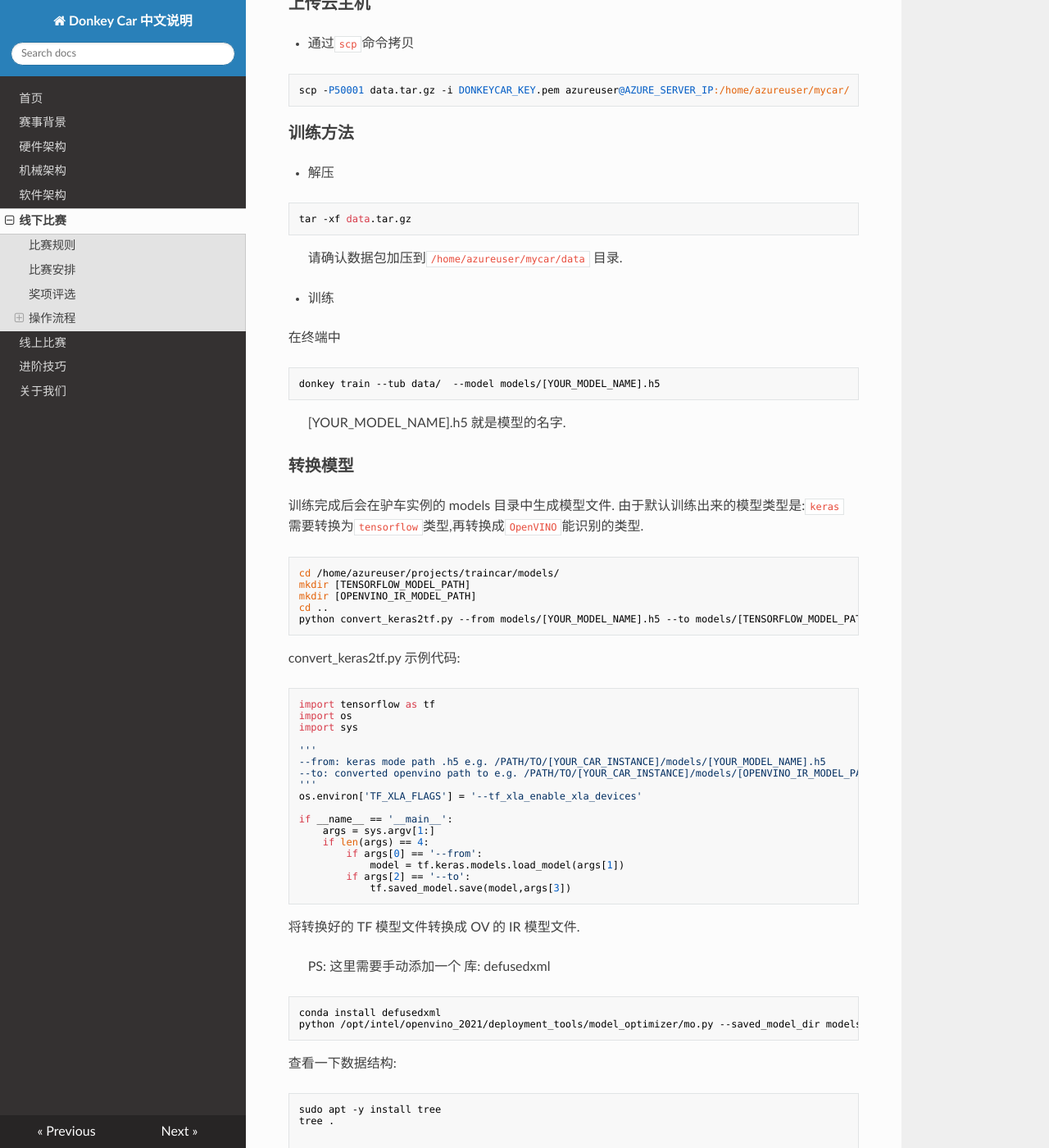
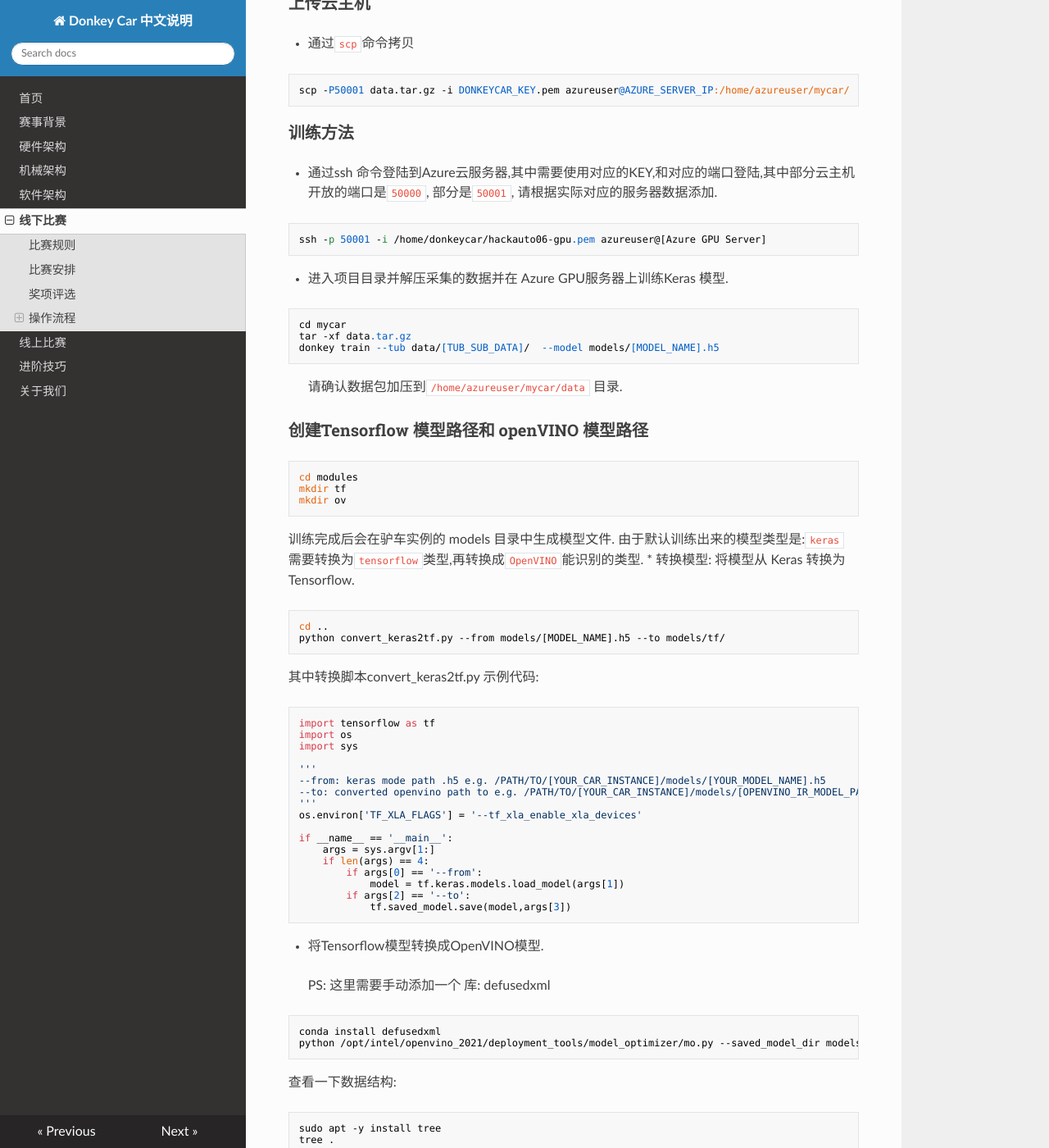
Before and after one commit to Mavengers/DonkeyDocsCN, an MkDocs documentation site: the page built from docs/operation/dk_process.md, in a window 1280 px wide and 1400 px high, scrolled down 3896 px. Shown: the whole window at 82% size. Built offline with MkDocs 1.6.1, drawn with Linux system fonts in a browser that asks for light colours; nearby versions of some CDN libraries; some of the changed text lies outside the part shown.

Commit message:
添加 dk_process.md部分细节
Signed-off-by: yoyojacky <yoyojacky2009@gmail.com>

````diff
--- a/docs/operation/dk_process.md
+++ b/docs/operation/dk_process.md
@@ -95,8 +95,6 @@ http://驴车当前IP地址:8887 端口
 
 ### 压缩打包数据
 
-
-
 为上传到Azure 进行云端进行训练,加快训练进程.
 
 ```
@@ -109,8 +107,6 @@ ls
 
 ### 上传云主机
 
-
-
 * 通过`scp`命令拷贝
 
 ```
@@ -118,41 +114,40 @@ scp -P50001 data.tar.gz -i DONKEYCAR_KEY.pem azureuser@AZURE_SERVER_IP:/home/azu
 ```
 ### 训练方法
 
-
-
-* 解压
+* 通过ssh 命令登陆到Azure云服务器,其中需要使用对应的KEY,和对应的端口登陆,其中部分云主机开放的端口是`50000`, 部分是`50001`, 请根据实际对应的服务器数据添加.
 
 ```
+ssh -p 50001 -i /home/donkeycar/hackauto06-gpu.pem azureuser@[Azure GPU Server]
+```
+
+* 进入项目目录并解压采集的数据并在 Azure GPU服务器上训练Keras 模型.
+
+```
+cd mycar
 tar -xf data.tar.gz
+donkey train --tub data/[TUB_SUB_DATA]/  --model models/[MODEL_NAME].h5
 ```
 
 > 请确认数据包加压到`/home/azureuser/mycar/data` 目录.
 
-* 训练
+### 创建Tensorflow 模型路径和 openVINO 模型路径
 
-在终端中
-
-```bash
-donkey train --tub data/  --model models/[YOUR_MODEL_NAME].h5
 ```
-
-> [YOUR_MODEL_NAME].h5 就是模型的名字.
-
-### 转换模型
-
+cd modules
+mkdir tf
+mkdir ov
+```
 
 训练完成后会在驴车实例的 models 目录中生成模型文件. 由于默认训练出来的模型类型是:`keras`
 需要转换为`tensorflow`类型,再转换成`OpenVINO`能识别的类型.
+* 转换模型: 将模型从 Keras 转换为 Tensorflow.
 
 ```bash
-cd /home/azureuser/projects/traincar/models/
-mkdir [TENSORFLOW_MODEL_PATH]
-mkdir [OPENVINO_IR_MODEL_PATH]
 cd ..
-python convert_keras2tf.py --from models/[YOUR_MODEL_NAME].h5 --to models/[TENSORFLOW_MODEL_PATH]/
+python convert_keras2tf.py --from models/[MODEL_NAME].h5 --to models/tf/
 ```
 
-convert_keras2tf.py 示例代码:
+其中转换脚本convert_keras2tf.py 示例代码:
 
 ```python
 import tensorflow as tf
@@ -174,13 +169,13 @@ if __name__ == '__main__':
             tf.saved_model.save(model,args[3])
 ```
 
-将转换好的 TF 模型文件转换成 OV 的 IR 模型文件.
+* 将Tensorflow模型转换成OpenVINO模型.
 
 > PS: 这里需要手动添加一个 库: defusedxml
 
 ```bash
 conda install defusedxml
-python /opt/intel/openvino_2021/deployment_tools/model_optimizer/mo.py --saved_model_dir models/[TENSORFLOW_MODEL_PATH] --input_shape [1,120,160,3] -o models/[OPENVINO_IR_MODEL_PATH] --data_type FP16
+python /opt/intel/openvino_2021/deployment_tools/model_optimizer/mo.py --saved_model_dir models/tf --input_shape [1,120,160,3] -o models/ov --data_type FP16
 ```
 查看一下数据结构:
 
@@ -195,18 +190,24 @@ tree .
 * 打包压缩OpenVINO模型文件
 
 ```bash
-cd models/
-tar -czvf [OPENVINO_IR_MODEL_PATH].tar.gz [OPENVINO_IR_MODEL_PATH]
+cd models
+tar -czvf ov.tar.gz ov/
+```
+
+* 退出Azure GPU 服务器,回到驴车本地环境中.
+```
+exit
 ```
 
 > 注意: 目前需要保证当前环境已经回到 DonkeyCar 环境中.可以通过检查主机名和登陆用户判断
 
-* 下载并解压 OpenVINO 的 IR模型
+* 从 Azure 云服务器下载 OpenVINO 模型文件并解压.
 
 ```bash
-cd /home/donkeycar/projects/[YOUR_CAR_INSTANCE]/models
-scp -P 50001 azureuser@SERVER_IP_ADDRESS:/home/azureuser/projects/traincar/models/[OPENVINO_IR_MODEL_PATH].tar.gz .
-tar -xf [OPENVINO_IR_MODEL_PATH].tar.gz ir/driver_FP16/
+cd projects/vinocar/
+scp -P50001 -i /home/donkeycar/hackauto06-gpu.pem azureuser@[Azure GPU Server]:/home/azureuser/mycar/models/ov.tar.gz models/
+cd models
+tar -xf ov.tar.gz
 ```
 模型存放位置如下图
 
````
